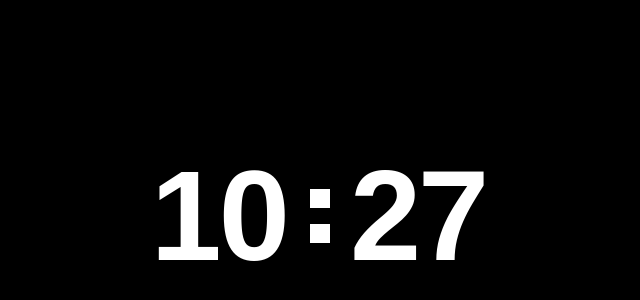
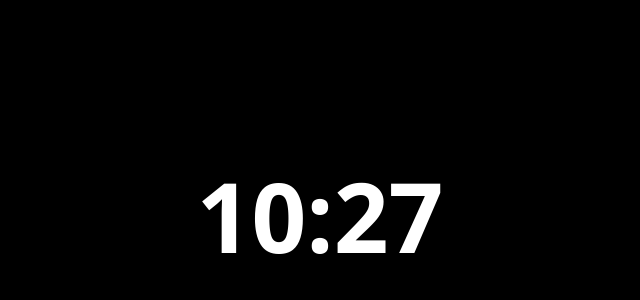
Before and after one commit to MR-Addict/simple-clock, a React (Vite) app: page / in a window 1280 px wide. Shown: the part 184-484 px from the top of the page, without its empty margins (320-960 px from the left). Built offline with nearby package versions, Linux system fonts and the light colour scheme.

Commit message:
feat: redesign clock, validate before load config

```diff
--- a/package.json
+++ b/package.json
@@ -26,7 +26,8 @@
     "react-icons": "^5.4.0",
     "tailwindcss": "^3.4.17",
     "typescript": "^5.7.3",
-    "vite": "^6.0.7"
+    "vite": "^6.0.7",
+    "zod": "^3.24.1"
   },
   "prettier": {
     "useTabs": false,
--- a/src/components/Clock/Clock.module.css
+++ b/src/components/Clock/Clock.module.css
@@ -1,50 +1,14 @@
 .wrapper {
-  --width: calc(var(--size) * 0.5);
-  --colon-width: calc(var(--width) * 0.3);
-
   &[data-show-background="true"] {
-    padding-inline: calc(--width);
-    padding-block: calc(--colon-width);
-    border-radius: var(--colon-width);
+    border-radius: 1.5em;
 
     @apply bg-gray-100/10 px-14;
   }
 }
 
 .clock {
+  font-weight: bold;
+  font-size: var(--size);
+
   @apply flex flex-row items-center gap-6;
-
-  & .digit-group {
-    @apply flex flex-row items-center gap-1;
-  }
-
-  & .colon {
-    @apply flex flex-col gap-4;
-
-    &[data-hide="true"] {
-      &::before,
-      &::after {
-        @apply bg-transparent;
-      }
-    }
-
-    &::before,
-    &::after {
-      content: "";
-      width: var(--colon-width);
-      height: var(--colon-width);
-
-      @apply bg-white;
-    }
-  }
-
-  & .digit {
-    font-weight: bold;
-    font-family: fantasy, sans-serif;
-
-    width: var(--width);
-    font-size: var(--size);
-
-    @apply flex items-center justify-center overflow-hidden;
-  }
 }
--- a/src/components/Clock/Clock.tsx
+++ b/src/components/Clock/Clock.tsx
@@ -1,4 +1,4 @@
-import { useEffect, useState } from "react";
+import { useEffect, useMemo, useState } from "react";
 
 import style from "./Clock.module.css";
 
@@ -8,18 +8,22 @@ import { formatTime, splitDigits } from "@/lib/utils/formatTime";
 export default function Clock() {
   const { config } = useAppContext();
 
-  const [blink, setBlink] = useState<boolean | null>(null);
   const [time, setTime] = useState(formatTime(new Date()));
 
+  const stringTime = useMemo(() => {
+    const hourStr = splitDigits(time.hour);
+    const minuteStr = splitDigits(time.minute);
+    const secondStr = splitDigits(time.second);
+
+    const timeWithtoutSecond = `${hourStr}:${minuteStr}`;
+    if (config.showSeconds) return `${timeWithtoutSecond}:${secondStr}`;
+    return timeWithtoutSecond;
+  }, [time, config.showSeconds]);
+
   useEffect(() => {
-    const interval = setInterval(() => {
-      setTime(formatTime(new Date()));
-      if (config.showSeconds) setBlink(null);
-      else setBlink((prev) => !prev);
-    }, 1000);
-
+    const interval = setInterval(() => setTime(formatTime(new Date())), 1000);
     return () => clearInterval(interval);
-  }, [config.showSeconds]);
+  }, []);
 
   return (
     <section
@@ -27,42 +31,7 @@ export default function Clock() {
       data-show-background={config.showBackground}
       style={{ "--size": `${config.size}rem` } as React.CSSProperties}
     >
-      <ul className={style.clock}>
-        {/* Hour */}
-        <li className={style["digit-group"]}>
-          {splitDigits(time.hour).map((digit, index) => (
-            <span key={index} className={style.digit}>
-              {digit}
-            </span>
-          ))}
-        </li>
-
-        <li className={style.colon} data-hide={blink === false} />
-
-        {/* Minute */}
-        <li className={style["digit-group"]}>
-          {splitDigits(time.minute).map((digit, index) => (
-            <span key={index} className={style.digit}>
-              {digit}
-            </span>
-          ))}
-        </li>
-
-        {config.showSeconds && (
-          <>
-            <li className={style.colon} />
-
-            {/* Second */}
-            <li className={style["digit-group"]}>
-              {splitDigits(time.second).map((digit, index) => (
-                <span key={index} className={style.digit}>
-                  {digit}
-                </span>
-              ))}
-            </li>
-          </>
-        )}
-      </ul>
+      <p className={style.clock}>{stringTime}</p>
     </section>
   );
 }
--- a/src/components/Settings/Settings.module.css
+++ b/src/components/Settings/Settings.module.css
@@ -1,13 +1,13 @@
 .settings-button {
   @apply p-1.5 rounded-full text-xl;
-  @apply fixed left-4 top-4 duration-300 opacity-0 invisible;
+  @apply fixed left-4 top-4 duration-300 opacity-0 invisible text-gray-100/50;
 
   &[data-visible="true"] {
     @apply opacity-100 visible;
   }
 
   &:hover {
-    @apply bg-gray-100/10;
+    @apply bg-gray-100/10 text-white;
   }
 }
 
@@ -40,7 +40,7 @@
   transform: translateX(calc(-1 * var(--width) - var(--padding)));
 
   @apply flex flex-col gap-6;
-  @apply bg-gray-200/20 rounded-lg p-4 pl-5 h-full;
+  @apply bg-gray-100/20 rounded-xl py-4 pl-5 pr-3 h-full;
 
   & header {
     @apply flex flex-row justify-between font-bold text-lg;
--- a/src/components/Settings/Settings.tsx
+++ b/src/components/Settings/Settings.tsx
@@ -3,13 +3,31 @@ import { FiGithub } from "react-icons/fi";
 import { RiMenu2Line } from "react-icons/ri";
 import { IoCloseOutline } from "react-icons/io5";
 
+import { useEffect, useState } from "react";
 import { Switch, InputNumber } from "antd";
 
 import style from "./Settings.module.css";
 import { useAppContext } from "@/contexts/App";
 
 export default function Settings() {
+  const [fullscreen, setFullscreen] = useState(false);
   const { isMouseVisible, config, setConfig, openSettings, setOpenSettings } = useAppContext();
+
+  function handleFullscreen(value: boolean) {
+    if (!value) document.exitFullscreen();
+    else document.documentElement.requestFullscreen();
+  }
+
+  useEffect(() => {
+    const handleFullscreenChange = () => {
+      if (document.fullscreenElement) setFullscreen(true);
+      else setFullscreen(false);
+    };
+
+    document.addEventListener("fullscreenchange", handleFullscreenChange);
+
+    return () => document.removeEventListener("fullscreenchange", handleFullscreenChange);
+  }, []);
 
   return (
     <>
@@ -38,6 +56,11 @@ export default function Settings() {
             </header>
 
             <ul className={style["settings-list"]}>
+              <li className={style["settings-item"]}>
+                <p className={style.label}>Fullscreen</p>
+                <Switch checked={fullscreen} onChange={handleFullscreen} />
+              </li>
+
               <li className={style["settings-item"]}>
                 <p className={style.label}>Show seconds</p>
                 <Switch
--- a/src/contexts/App.tsx
+++ b/src/contexts/App.tsx
@@ -2,16 +2,16 @@
 
 import { createContext, useContext, useEffect, useState } from "react";
 
-import usePersistantState from "@/hooks/usePersistantState";
+import useAppConfig from "@/hooks/useAppConfig";
 import useMouseVisibility from "@/hooks/useMouseVisibility";
 
-import { AppConfig, defaultAppConfig } from "@/types/app";
+import { AppConfigType, defaultAppConfig } from "@/types/app";
 
 interface AppContextProps {
   isMouseVisible: boolean;
 
-  config: AppConfig;
-  setConfig: React.Dispatch<React.SetStateAction<AppConfig>>;
+  config: AppConfigType;
+  setConfig: React.Dispatch<React.SetStateAction<AppConfigType>>;
 
   openSettings: boolean;
   setOpenSettings: React.Dispatch<React.SetStateAction<boolean>>;
@@ -32,14 +32,13 @@ function setCursor(show: boolean) {
 }
 
 export const AppContextProvider = ({ children }: { children: React.ReactNode }) => {
-  const isMouseVisible = useMouseVisibility();
+  const { config, setConfig } = useAppConfig();
   const [openSettings, setOpenSettings] = useState(false);
-  const [config, setConfig] = usePersistantState("config", defaultAppConfig);
+
+  const isMouseVisible = useMouseVisibility({ disabled: openSettings });
 
   useEffect(() => {
     setCursor(isMouseVisible);
-    if (!isMouseVisible) setOpenSettings(false);
-
     return () => setCursor(true);
   }, [isMouseVisible]);
 
--- /dev/null
+++ b/src/hooks/useAppConfig.ts
@@ -0,0 +1,20 @@
+import { useEffect, useState } from "react";
+
+import { AppConfig, AppConfigType, defaultAppConfig } from "@/types/app";
+
+export function loadAppConfig(): AppConfigType {
+  const localConfig = localStorage.getItem("config");
+  const parsedConfig = AppConfig.safeParse(JSON.parse(localConfig || "{}"));
+
+  if (!parsedConfig.success) return defaultAppConfig;
+
+  return parsedConfig.data;
+}
+
+export default function useAppConfig() {
+  const [config, setConfig] = useState(loadAppConfig);
+
+  useEffect(() => localStorage.setItem("config", JSON.stringify(config)), [config]);
+
+  return { config, setConfig };
+}
--- a/src/hooks/useMouseVisibility.ts
+++ b/src/hooks/useMouseVisibility.ts
@@ -1,9 +1,26 @@
 import { useEffect, useState } from "react";
 
-export default function useMouseVisibility(idleTime = 5000) {
+interface Options {
+  idleTime?: number;
+  disabled?: boolean;
+}
+
+const defaultOptions: Options = {
+  idleTime: 3000,
+  disabled: false
+};
+
+export default function useMouseVisibility(options = defaultOptions) {
+  options = { ...defaultOptions, ...options };
+
   const [isMouseVisible, setIsMouseVisible] = useState(false);
 
   useEffect(() => {
+    if (options.disabled) {
+      setIsMouseVisible(true);
+      return;
+    }
+
     let timer: NodeJS.Timeout;
 
     const handleMouseMove = () => {
@@ -13,7 +30,7 @@ export default function useMouseVisibility(idleTime = 5000) {
       if (timer) clearTimeout(timer);
 
       // Hide the mouse after `idleTime` of inactivity
-      timer = setTimeout(() => setIsMouseVisible(false), idleTime);
+      timer = setTimeout(() => setIsMouseVisible(false), options.idleTime);
     };
 
     // Attach the event listener
@@ -24,7 +41,7 @@ export default function useMouseVisibility(idleTime = 5000) {
       window.removeEventListener("mousemove", handleMouseMove);
       clearTimeout(timer);
     };
-  }, [idleTime]);
+  }, [options]);
 
   return isMouseVisible;
 }
--- a/src/hooks/usePersistantState.ts
+++ /dev/null
@@ -1,25 +0,0 @@
-import { Dispatch, SetStateAction, useEffect, useState } from "react";
-
-export default function usePersistantState<T>(
-  key: string,
-  defaultValue: T | (() => T),
-  prefix = "persistant-state"
-): [T, Dispatch<SetStateAction<T>>] {
-  const [state, setState] = useState<T>(() => {
-    if (typeof window === "undefined") return defaultValue;
-
-    const value = localStorage.getItem(`${prefix}-${key}`);
-    if (typeof value === "string") return JSON.parse(value);
-
-    if (typeof defaultValue === "function") return (defaultValue as () => T)();
-    return defaultValue;
-  });
-
-  useEffect(() => {
-    const callback = () => localStorage.setItem(`${prefix}-${key}`, JSON.stringify(state));
-    const timer = setTimeout(callback, 500);
-    return () => clearTimeout(timer);
-  }, [state, key]);
-
-  return [state, setState];
-}
--- a/src/lib/utils/formatTime.ts
+++ b/src/lib/utils/formatTime.ts
@@ -13,10 +13,10 @@ const defaultOptoins: Required<Options> = {
   timeZone: Intl.DateTimeFormat().resolvedOptions().timeZone
 };
 
-export function splitDigits(num: number): [number, number] {
+export function splitDigits(num: number): string {
   if (num >= 100) throw new Error("Number must be less than 100");
 
-  return [Math.floor(num / 10), num % 10];
+  return `${Math.floor(num / 10)}${num % 10}`;
 }
 
 export function formatTime(date: Date, options?: Options): FormatTime {
--- a/src/types/app.ts
+++ b/src/types/app.ts
@@ -1,22 +1,25 @@
-export interface AppConfig {
+import z from "zod";
+
+export const AppConfig = z.object({
   /**
    * Font size in rem
    */
-  size: number;
+  size: z.number(),
 
   /**
    * Whether to show seconds
    */
-  showSeconds: boolean;
+  showSeconds: z.boolean(),
 
   /**
    * Whether to show background
    */
-  showBackground: boolean;
-}
+  showBackground: z.boolean()
+});
+export type AppConfigType = z.infer<typeof AppConfig>;
 
-export const defaultAppConfig: AppConfig = {
-  size: 8,
+export const defaultAppConfig: AppConfigType = {
+  size: 6,
   showSeconds: false,
   showBackground: false
 };
```
